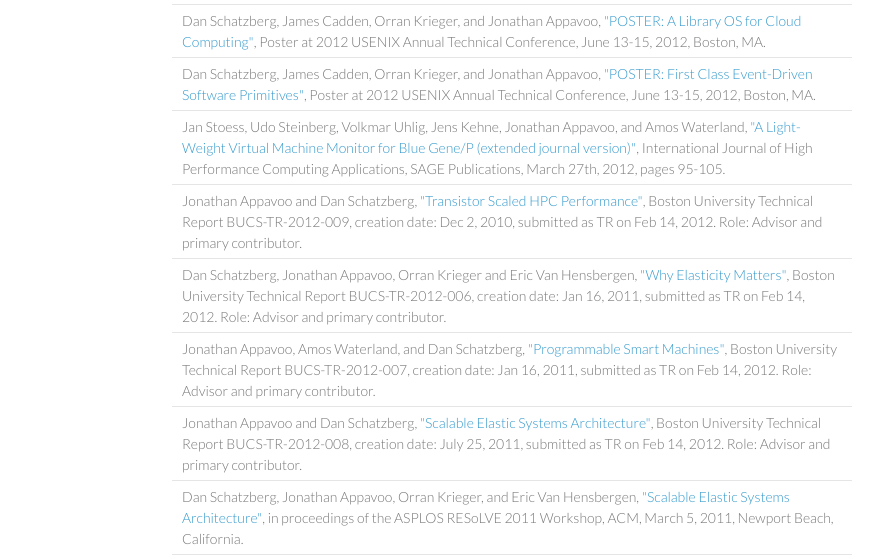
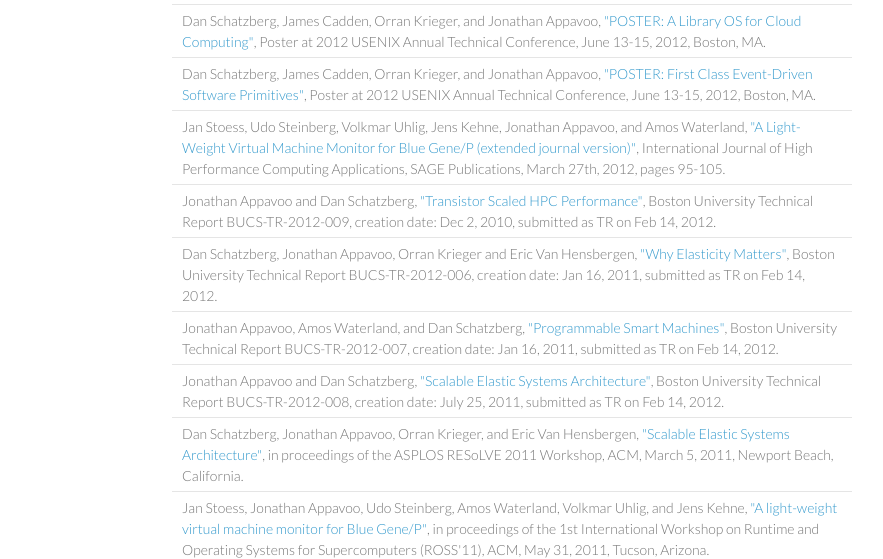
Before and after one commit to jappavoo/jappavoo.github.com, a plain HTML site: page pubs.html in a window 1280 px wide. Shown: the part 233-792 px from the top of the page, without its empty margins (218-1101 px from the left). Drawn offline with Linux system fonts and the light colour scheme.

Commit message:
removed role

```diff
--- a/pubs.html
+++ b/pubs.html
@@ -85,8 +85,7 @@
 	<td>
 	  Jonathan Appavoo and Dan Schatzberg, <a href="http://www.cs.bu.edu/techreports/pdf/2012-009-transistor-hpc.pdf">"Transistor Scaled HPC
 	  Performance"</a>, Boston University Technical Report BUCS-TR-2012-009,
-	  creation date: Dec 2, 2010, submitted as TR on Feb 14, 2012. Role:
-	  Advisor and primary contributor.
+	  creation date: Dec 2, 2010, submitted as TR on Feb 14, 2012.
 	</td>
       </tr>
       <tr>
@@ -94,7 +93,7 @@
 	  Dan Schatzberg, Jonathan Appavoo, Orran Krieger and Eric Van
 	  Hensbergen, <a href="http://www.cs.bu.edu/techreports/pdf/2012-006-elasticity-matters.pdf">"Why Elasticity Matters"</a>,  Boston University Technical
 	  Report BUCS-TR-2012-006, creation date: Jan 16, 2011, submitted as
-	  TR on Feb 14, 2012. Role: Advisor and primary contributor.
+	  TR on Feb 14, 2012.
 	</td>
       </tr>
       <tr>
@@ -102,7 +101,7 @@
 	  Jonathan Appavoo, Amos Waterland, and Dan Schatzberg,
 	  <a href="http://www.cs.bu.edu/techreports/pdf/2012-007-programmable-smart-machines.pdf">"Programmable Smart Machines"</a>, Boston University Technical
 	  Report BUCS-TR-2012-007, creation date: Jan 16, 2011, submitted as TR
-	  on Feb 14, 2012. Role: Advisor and primary contributor.
+	  on Feb 14, 2012.
 	</td>
       </tr>
       <tr>
@@ -110,7 +109,7 @@
 	  Jonathan Appavoo and Dan Schatzberg, <a href="http://www.cs.bu.edu/techreports/pdf/2012-008-sesa-architecture.pdf">"Scalable Elastic
 	  Systems Architecture"</a>, Boston University Technical Report
 	  BUCS-TR-2012-008, creation date: July 25, 2011, submitted as TR on
-	  Feb 14, 2012. Role: Advisor and primary contributor.
+	  Feb 14, 2012.
 	</td>
       </tr>
       <tr>
```
